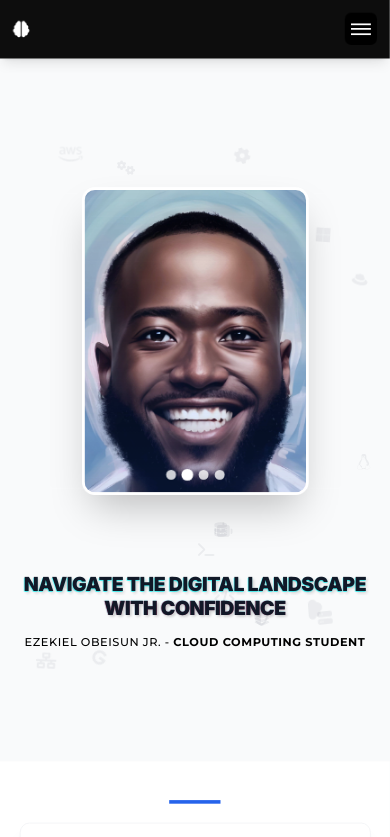
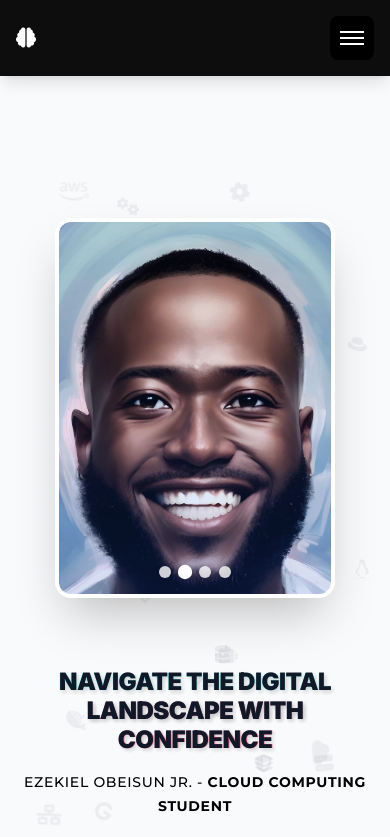
Before and after one commit to NerdPioneer/Student-Portfolio, a website: page index.html in a window 390 px wide. Shown: the top 837 px of the page. Drawn offline with nearby package versions, Linux system fonts and the light colour scheme.

Commit message:
Fix mobile navbar issues and improve mobile responsiveness
🐛 Mobile Navbar Fixes:
- Reset zoom to 100% on mobile devices (max-width: 1023px) to fix navbar functionality
- Enhanced mobile menu CSS with proper opacity and transform animations
- Added iOS touch target minimum sizes (44px) for better mobile usability
- Improved mobile menu positioning with proper z-index and backdrop blur
- Enhanced hamburger animation performance with will-change properties

📱 Mobile Improvements:
- Added mobile-specific CSS for better touch interactions
- Improved mobile menu link styling with proper touch targets
- Enhanced mobile menu background with backdrop blur effect
- Better mobile menu positioning and z-index management

🎯 Result: Mobile navbar now works perfectly with proper touch interactions and animations

```diff
--- a/index.html
+++ b/index.html
@@ -385,6 +385,21 @@
             width: 111.11%;
         }
 
+        /* Mobile-specific zoom adjustments for navbar */
+        @media (max-width: 1023px) {
+            html {
+                zoom: 1.0; /* Reset zoom on mobile for proper navbar functionality */
+                -moz-transform: scale(1.0);
+                -webkit-transform: scale(1.0);
+                transform: scale(1.0);
+            }
+
+            body {
+                height: 100%;
+                width: 100%;
+            }
+        }
+
         /* Safari and cross-browser normalization */
         * {
             -webkit-box-sizing: border-box;
--- a/src/input.css
+++ b/src/input.css
@@ -13,29 +13,36 @@
     will-change: transform, background-color;
   }
 
-  /* Responsive Navigation Menu */
+  /* Responsive Navigation Menu - Enhanced Mobile Support */
   .nav-menu {
     @apply lg:hidden overflow-hidden transition-all duration-300 ease-in-out;
     max-height: 0;
+    opacity: 0;
+    transform: translateY(-10px);
   }
 
   .nav-menu.open {
-    max-height: 400px;
+    max-height: 500px;
+    opacity: 1;
+    transform: translateY(0);
   }
 
-  /* Mobile Menu Button */
+  /* Mobile Menu Button - Enhanced Touch Support */
   .nav-toggle {
     @apply lg:hidden p-2 border border-gray-600 rounded-lg bg-black hover:bg-gray-900 transition-colors duration-200;
     -webkit-tap-highlight-color: transparent;
     -webkit-user-select: none;
     user-select: none;
     touch-action: manipulation;
+    min-height: 44px; /* iOS touch target minimum */
+    min-width: 44px;
   }
 
-  /* Hamburger Animation */
+  /* Hamburger Animation - Improved Mobile Performance */
   .hamburger-line {
     @apply block w-full h-0.5 bg-white transition-all duration-300;
     transform-origin: center;
+    will-change: transform, opacity;
   }
 
   /* Navigation Links */
@@ -51,14 +58,31 @@
     @apply text-gray-300 bg-gray-800;
   }
 
-  /* Responsive breakpoints for nav */
+  /* Responsive breakpoints for nav - Enhanced Mobile Support */
   @media (max-width: 1023px) {
     .nav-links {
       @apply hidden;
     }
 
     .nav-toggle {
-      @apply flex;
+      @apply flex items-center justify-center;
+    }
+
+    /* Ensure mobile menu is properly positioned */
+    .nav-menu {
+      position: relative;
+      z-index: 1000;
+      background-color: rgba(0, 0, 0, 0.95);
+      backdrop-filter: blur(10px);
+      -webkit-backdrop-filter: blur(10px);
+    }
+
+    /* Mobile menu links styling */
+    .nav-menu .nav-link {
+      @apply block px-4 py-3 text-white hover:text-gray-300 hover:bg-gray-800 transition duration-300 rounded-lg font-montserrat font-medium uppercase tracking-wider text-sm;
+      min-height: 44px; /* iOS touch target minimum */
+      display: flex;
+      align-items: center;
     }
   }
 
```
Also changed, not shown: dist/styles.css.
